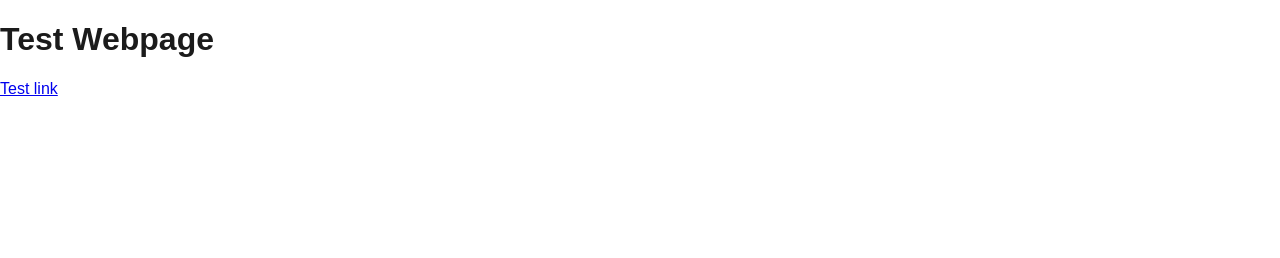
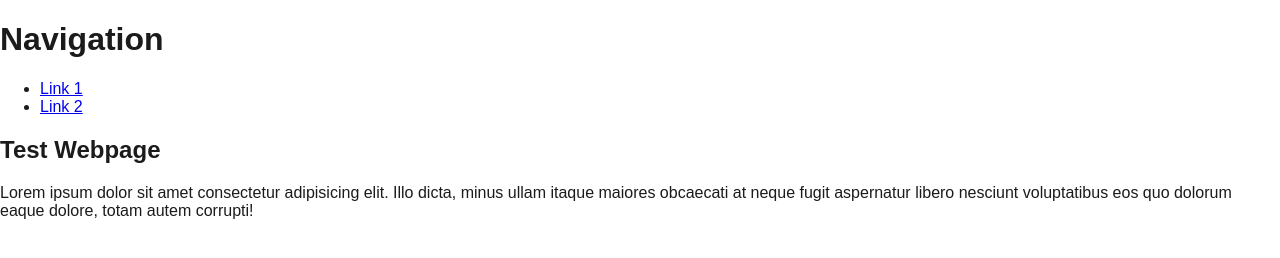
Before and after one commit to matssom/amidst, a plain HTML site: page index.html in a window 1280 px wide. Drawn offline with Linux system fonts and the light colour scheme.

Commit message:
Added automatic role attribute for nav tags

```diff
--- a/amidst.js
+++ b/amidst.js
@@ -13,3 +13,44 @@ const handleFirstTab = (e) => {
 }
 
 window.addEventListener('keydown', handleFirstTab);
+
+
+/*
+    Appending accessable atributes to HTML5 tags
+*/
+
+document.addEventListener("DOMContentLoaded", () => {
+
+    const appendAttributes = () => {
+        const navElements = document.getElementsByTagName('nav');
+        loopOverTag(navElements, "role", "navigation");
+    }
+
+    const loopOverTag = (collection, attribute, value) => {
+        for (const tag of collection) {
+            tag.setAttribute(attribute, value);
+        }
+    }
+
+    appendAttributes();
+
+    const body = document.getElementsByTagName("body")[0];
+
+    const config = {
+        attributes: false,
+        childList: true
+    }
+
+    const mutationObserved = (mutationsList) => {
+        for(const mutation of mutationsList) {
+            if (mutation.type === 'childList') {
+                appendAttributes();
+                return;
+            }
+        }
+    };
+
+    const observer = new MutationObserver(mutationObserved);
+    observer.observe(body, config);
+
+});
--- a/index.html
+++ b/index.html
@@ -10,7 +10,21 @@
     <title>Amidst - Test Page</title>
 </head>
 <body>
-    <h1>Test Webpage</h1>
-    <a href="#">Test link</a>
+    <header>
+        <h1>Navigation</h1>
+        <nav>
+            <ul>
+                <li><a href="#">Link 1</a></li>
+                <li><a href="#">Link 2</a></li>
+            </ul>
+        </nav>
+    </header>
+    <main>
+        <h2>Test Webpage</h2>
+        <p>Lorem ipsum dolor sit amet consectetur adipisicing elit. Illo dicta, minus ullam itaque maiores obcaecati at neque fugit aspernatur libero nesciunt voluptatibus eos quo dolorum eaque dolore, totam autem corrupti!</p>
+    </main>
+    <footer>
+
+    </footer>
 </body>
 </html>
```
